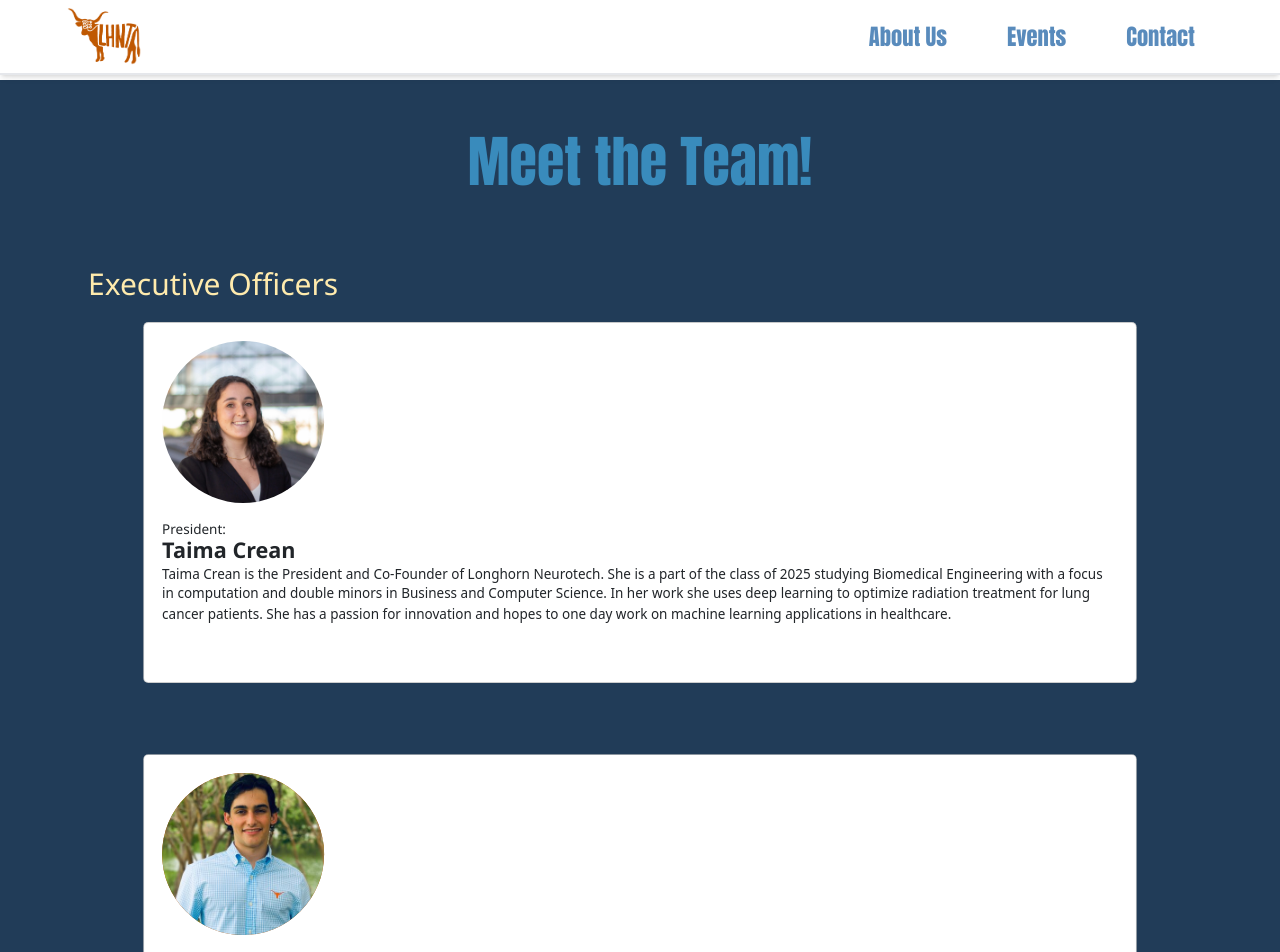
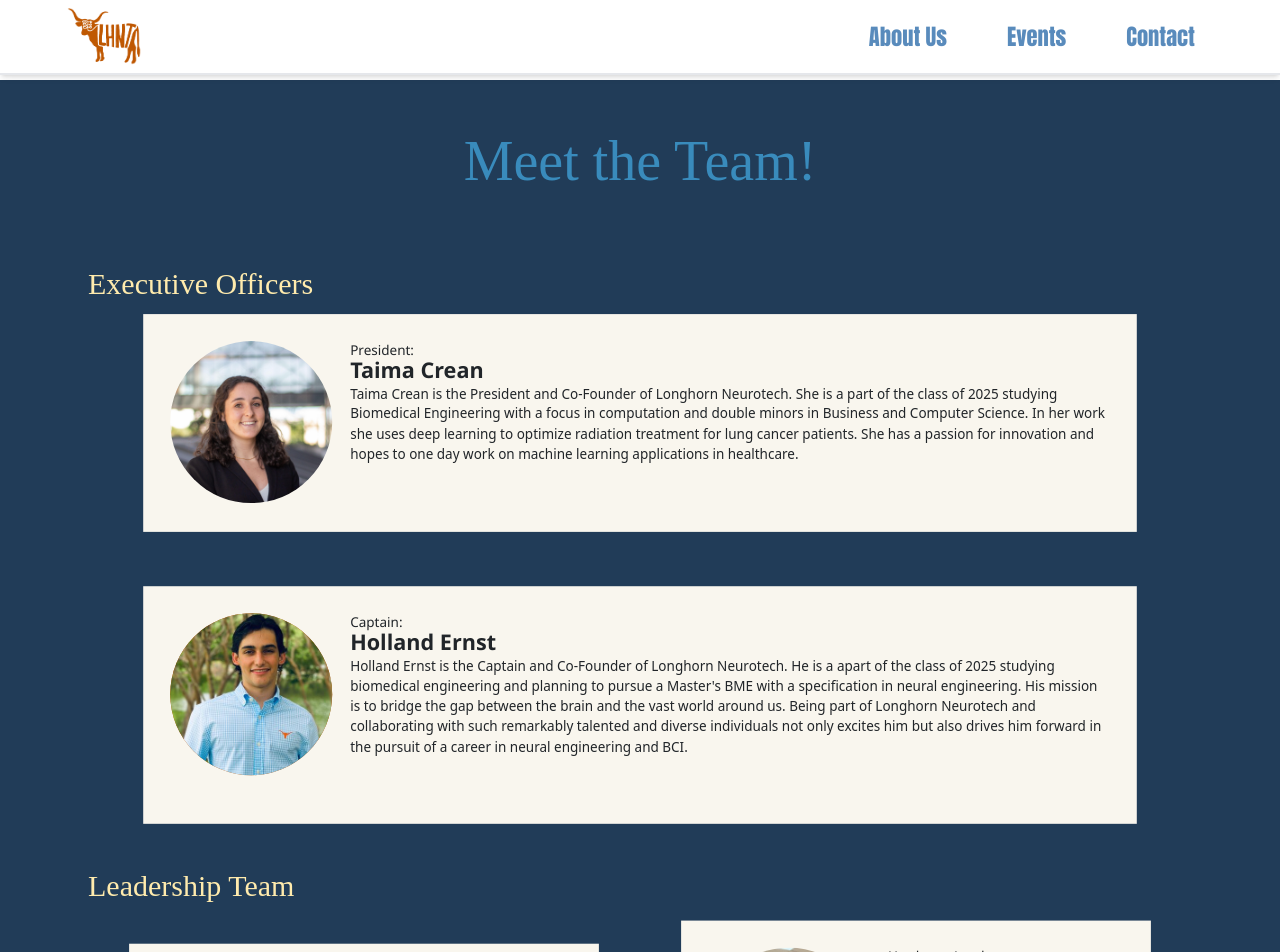
Before and after one commit to sraghauv/Neurotech-Scholars-Foundation, a React (Vite) app: page /about in a window 1280 px wide. Shown: the top 952 px of the page. Built offline with nearby package versions, Linux system fonts and the light colour scheme.

Commit message:
hover color change & anton -> antonio font

```diff
--- a/src/components/About/AboutInfo.jsx
+++ b/src/components/About/AboutInfo.jsx
@@ -4,7 +4,7 @@ import "./AboutInfo.css"
 const AboutInfo = () => {
   return (
     <div className="w3-container w3-padding-32 text" id="about">
-        <h3 className="font-['Anton'] w3-padding-16">Meet the Team!</h3>
+        <h3 className="font-['Antonio'] w3-padding-16">Meet the Team!</h3>
 
     </div>
   );
--- a/src/components/About/ContactCard.css
+++ b/src/components/About/ContactCard.css
@@ -1,17 +1,18 @@
-.card{
+.contact-card{
     padding: 20px;
     margin-bottom: 30px;
     transition: all 0.7s ease;
     border: 10px solid transparent;
     transform: scale(90%);
+    background-color: #F9F6EE;
 }
 
-.card:hover {
+.contact-card:hover {
     transform: scale(100%) translate3d(0,0px,20px);
-    background-color: rgb(255, 255, 255);
+    background-color: #FFEBAD;
   }
 
-.card .text {
+.contact-card .text {
     display: flex;
     opacity: 0;
     transition: all 0.7s ease;
@@ -19,7 +20,7 @@
     transform: translate3d(0,-60px,0);
   }
 
-.card:hover .text {
+.contact-card:hover .text {
     margin-left: 7%;
     margin-right: 7%;
     display: flex;
--- a/src/components/About/ContactCard.jsx
+++ b/src/components/About/ContactCard.jsx
@@ -3,12 +3,12 @@ import "./ContactCard.css"
 
 const ContactCard = ({ name, title, img, styleClass, linkedin, children }) => {
   return (
-    <div className="card">
+    <div className="contact-card">
       <div className="pfp-circle margin-right w3-left">
         <img src={img} alt={`${img}`} className={styleClass} />
       </div>
       <div>
-        <h2 className=" margin-top">{title}:</h2>
+        <h2 className="margin-top">{title}:</h2>
         <h2 className="w3-xlarge margin-top"><b>{name}</b></h2>
         <div className="margin-bottom2">{children}</div>
       </div>
--- a/src/components/About/ExecutiveOfficers.jsx
+++ b/src/components/About/ExecutiveOfficers.jsx
@@ -6,7 +6,7 @@ const ExecutiveOfficers = () => {
   return (
     <div>
       <div className="margin-top"><br /></div>
-      <h2 className="margin-top about-title">Executive Officers</h2>
+      <h2 className="margin-top about-title font-['Antonio']">Executive Officers</h2>
       {/* <hr style="width:270px; margin-bottom: 40px;" class="w3-opacity" /> */}
       <ContactCard name="Taima Crean" title="President" img="/OfficerImages/Taima_Crean.jpg" styleClass="pfp taima" linkedin="https://www.linkedin.com/in/taima00">
         Taima Crean is the President and Co-Founder of Longhorn Neurotech. She is a part of the class of 2025 studying Biomedical Engineering with a focus in computation and double minors in Business and Computer Science. In her work she uses deep learning to optimize radiation treatment for lung cancer patients. She has a passion for innovation and hopes to one day work on machine learning applications in healthcare.
--- a/src/components/About/LeadershipTeam.jsx
+++ b/src/components/About/LeadershipTeam.jsx
@@ -5,7 +5,7 @@ import "./LeadershipTeam.css"
 const LeadershipTeam = () => {
   return (
     <div className="content">
-      <h2 className="margin-top about-title">Leadership Team</h2>
+      <h2 className="margin-top about-title font-['Antonio']">Leadership Team</h2>
       {/* Left Side */}
       <div className="half">
         <ContactCard name="Julian Weaver" title="R&D Lead" img="/OfficerImages/julian-weaver.jpeg" styleClass="pfp julian" linkedin="https://www.linkedin.com/in/julian-weaver">
```
